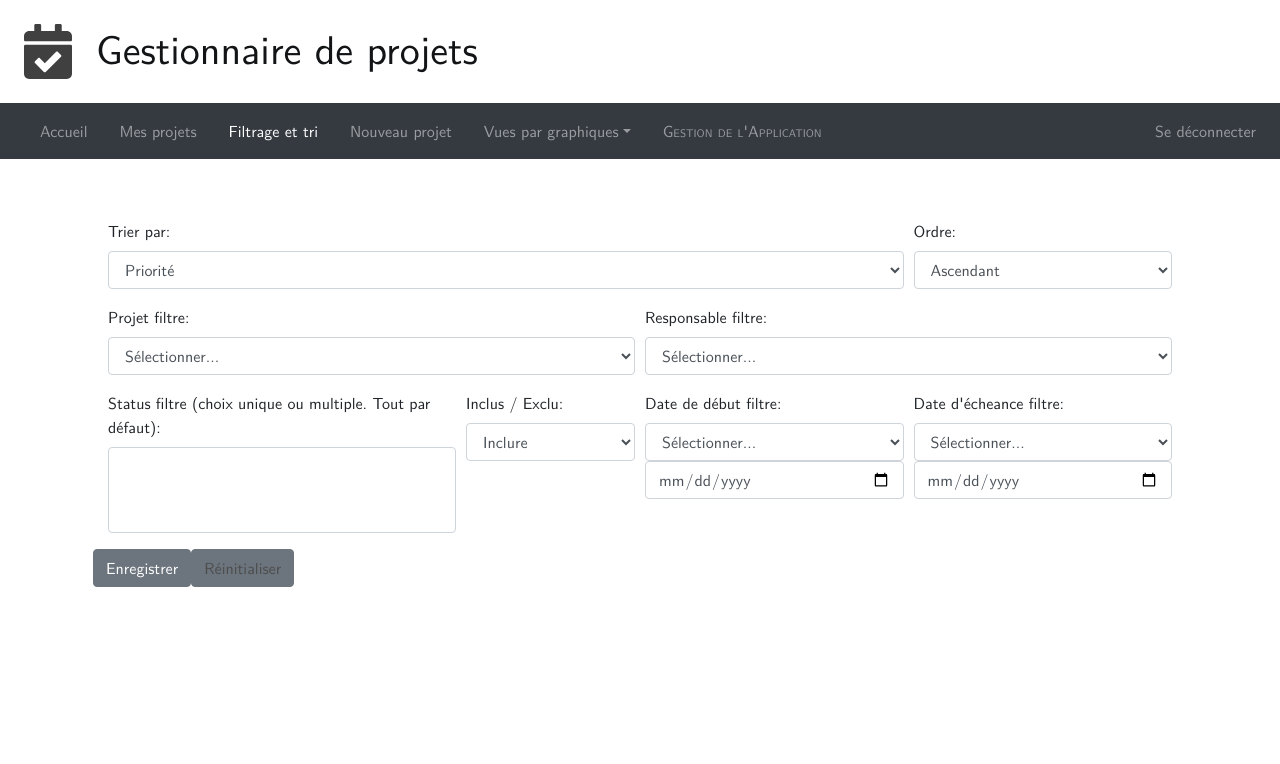
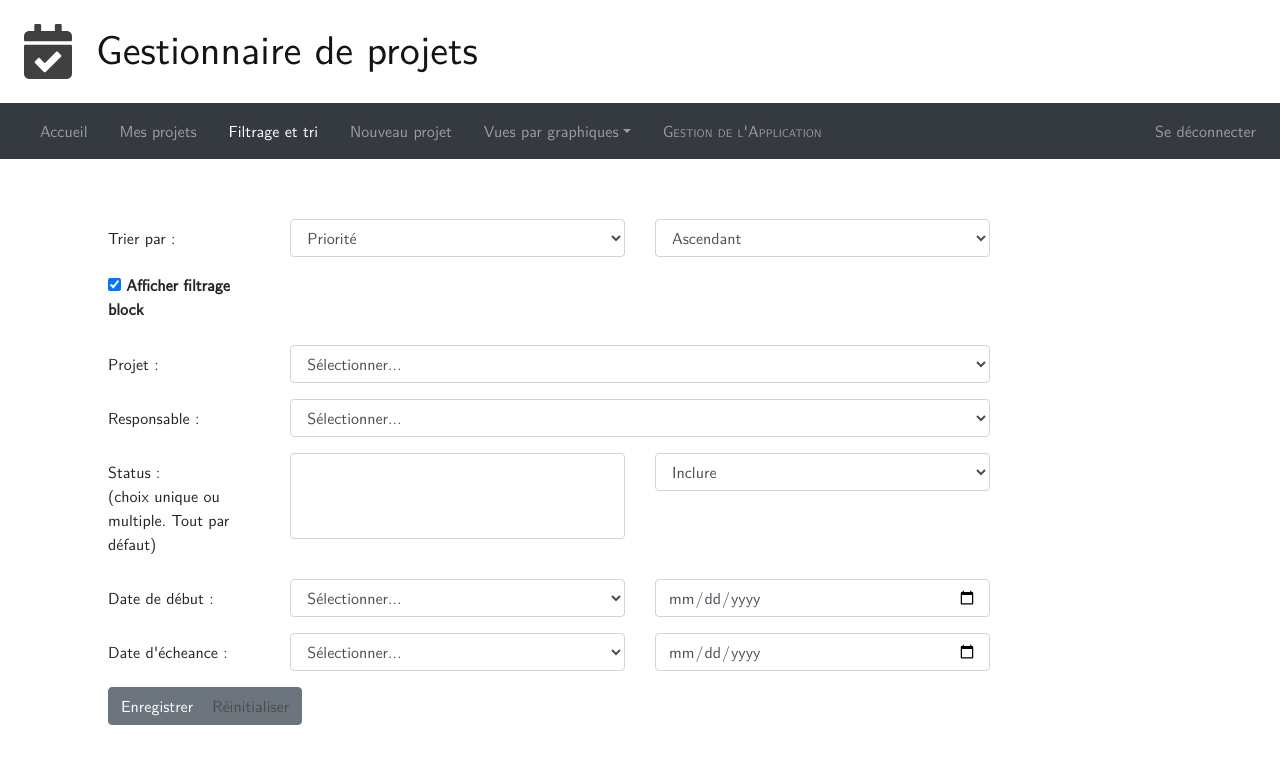
Before and after one commit to houshuanglucie/Web_Group_project, a Django app: page /taskfilter/ in a window 1280 px wide. Shown: the top 764 px of the page. Run offline with Django 3.2, Linux system fonts and the light colour scheme; the visitor is signed in with stand-in values (Sample User, id 1); data comes from the database, SQL or seed files in the repository; data that the repository does not hold is empty; parts of the project's set-up code (start-up, migrations or seed data) failed here and were passed over; some libraries are stand-ins or nearby versions.

Commit message:
Show / hide filtrage block

```diff
--- a/taskmanager/templates/taskmanager/task_filter.html
+++ b/taskmanager/templates/taskmanager/task_filter.html
@@ -8,18 +8,28 @@
 				document.getElementById("filter-nav_item").classList.add("active");
 			})
 	</script>
+    <script>
+        // Fonction pour cacher / afficher la partie filtrage
+        function toggle_visibility(id) {
+            var obj = document.getElementById(id);
+            if(obj.style.display =='block')
+                obj.style.display ='none';
+            else
+                obj.style.display = 'block';
+        }
+    </script>
 {%endblock%}
 
 {% block content %}
 
-<!-- Formulaire de filtrage et de tri -->
-<form style="margin: 60px" action="{% url 'task_filter' %}" method="post" id = "filtrage_tri">
+<!-- ============== Formulaire de filtrage et de tri ============== -->
+<form id = "filtrage_tri" style="margin: 60px" action="{% url 'task_filter' %}" method="post">
     {% csrf_token %}
 
-    <!-- Options des paramètres de tri -->
-    <div class="form-row">
-        <div class="form-group col-md-9" style="display:inline-block">
-            <label>Trier par:</label>
+    <!-- ============ Options des paramètres de tri ============ -->
+    <div id="tri" class="form-group row">
+        <div class="col-md-2 col-form-label">Trier par :</div>
+            <div class="col-md-4">
             <select class="form-control" name="sorter" id ="sorter">
                 <option value="priority">Priorité</option>
                 <option value="name">Nom de tâche</option>
@@ -30,8 +40,7 @@
                 <option value="due_date">Date d'écheance</option>
             </select>
         </div>
-        <div class="form-group col-md-3" style="display:inline-block">
-            <label>Ordre:</label>
+        <div class="col-md-4">
             <select class="form-control" name="order" id = "order" >
                 <option value="ascent">Ascendant</option>
                 <option value="descent">Descendant</option>
@@ -39,10 +48,21 @@
         </div>
     </div>
 
-    <!-- Options des paramètres de filtrage -->
-    <div class="form-row">
-        <div class="form-group col-md-6" style="display:inline-block">
-            <label>Projet filtre:</label>
+
+    <!-- ======== Case à cocher pour afficher/cacher la block du filtrage ======== -->
+    <div class="form-group row">
+        <label class="col-md-2">
+            <input onclick="toggle_visibility('filtrage');" checked type="checkbox"/><b> Afficher filtrage block</b>
+        </label>
+    </div>
+
+
+    <!-- ============ Options des paramètres de filtrage ============ -->
+    <div id="filtrage" style="display: block">
+
+        <div class="form-group row">
+            <div class="col-md-2 col-form-label">Projet :</div>
+                <div class="col-md-8">
                 <select class="form-control" name="project_selected" id = "project_selected">
                     <option value="All">Sélectionner...</option>
                     {% for project in project_list %}
@@ -50,8 +70,10 @@
                     {% endfor %}
                 </select>
             </div>
-        <div class="form-group col-md-6" style="display:inline-block">
-            <label>Responsable filtre:</label>
+        </div>
+        <div class="form-group row">
+            <div class="col-md-2 col-form-label">Responsable :</div>
+                <div class="col-md-8">
                 <select class="form-control" name="assignee_selected" id = "assignee_selected">
                     <option value="All">Sélectionner...</option>
                     <optgroup label="Moi">
@@ -68,46 +90,62 @@
                 </select>
             </div>
         </div>
-    <div class="form-row">
-        <div class="form-group col-md-4" style="display:inline-block">
-            <label>Status filtre (choix unique ou multiple. Tout par défaut):</label>
+        <div class="form-group row">
+            <div class="col-md-2 col-form-label">Status :<br>(choix unique ou multiple. Tout par défaut)</div>
+            <div class="col-md-4">
                 <select class="form-control" name="status_selected" id = "status_selected" multiple="multiple" size="3">
                         {% for status in status_list %}
                             <option type="checkbox" value="{{ status.id }}">{{ status.how }}</option>
                         {% endfor %}
                 </select>
-        </div >
-        <div class="form-group col-md-2" style="display:inline-block">
-            <label>Inclus / Exclu:</label>
+            </div>
+            <div class="col-md-4">
                 <select class="form-control" name="status_inc_exc" selected="include">
                     <option value="include">Inclure</option>
                     <option value="exclude">Exclure</option>
                 </select>
             </div>
-        <div class="form-group col-md-3" style="display:inline-block">
-            <label>Date de début filtre:</label>
+        </div>
+        <div class="form-group row">
+            <div class="col-md-2 col-form-label">Date de début :</div>
+            <div class="col-md-4">
                 <select class="form-control" name="start_before_after" selected="All">
                     <option value="All">Sélectionner...</option>
                     <option value="Before">Avant</option>
                     <option value="After">Après</option>
                 </select>
+            </div>
+            <div class="col-md-4">
                 <input type="date" class="form-control" name="start_date_selected">
             </div>
-        <div class="form-group col-md-3" style="display:inline-block">
-            <label>Date d'écheance filtre:</label>
+        </div>
+        <div class="form-group row">
+            <div class="col-md-2 col-form-label">Date d'écheance :</div>
+            <div class="col-md-4">
                 <select class="form-control" name="due_before_after" selected="All">
                     <option value="All">Sélectionner...</option>
                     <option value="Before">Avant</option>
                     <option value="After">Après</option>
                 </select>
+            </div>
+            <div class="col-md-4">
                 <input type="date" class="form-control" name="due_date_selected">
             </div>
         </div>
-    <div class="row">
+
+    </div>
+
+    <!-- ============ Boutons pour enregistrer et réinitialiser ============ -->
+    <div class="form-group row">
+        <div class="col-md-1">
             <input type="hidden" name="project" value={{ project.id }}>
             <button type="submit" class="btn btn-secondary">Enregistrer</button>
+        </div>
+        <div class="col-md-1">
             <a href="{% url 'task_filter' %}" class="btn btn-secondary" role="button">Réinitialiser</a>
         </div>
+    </div>
+
 </form>
 
 
@@ -115,13 +153,14 @@
 {% if click %}
 <div class="m-sm-5">
 
-    <!-- HEADER Taches -->
+    <!-- ============ HEADER Taches ============ -->
    <div class="row">
       <div class="col-12">
          <h4 class="mb-3">Toutes les tâches</h4>
       </div>
    </div>
 
+    <!-- ============ Contenus de la liste des taches ============ -->
     <table class="table table-hover">
 
         <thead class="thead-dark">
--- a/taskmanager/views.py
+++ b/taskmanager/views.py
@@ -543,7 +543,7 @@ def task_filter(request):
 
     if request.method == 'POST':
 
-        # Quand le clic devient "True", le frontal affiche le résultat du filtrage
+        # Quand le click devient "True", le frontal affiche le résultat du filtrage
         click = True
 
         # Récupérer le paramètre utilisé pour le tri
```
Lines whose indentation alone changed are shown as unchanged.
